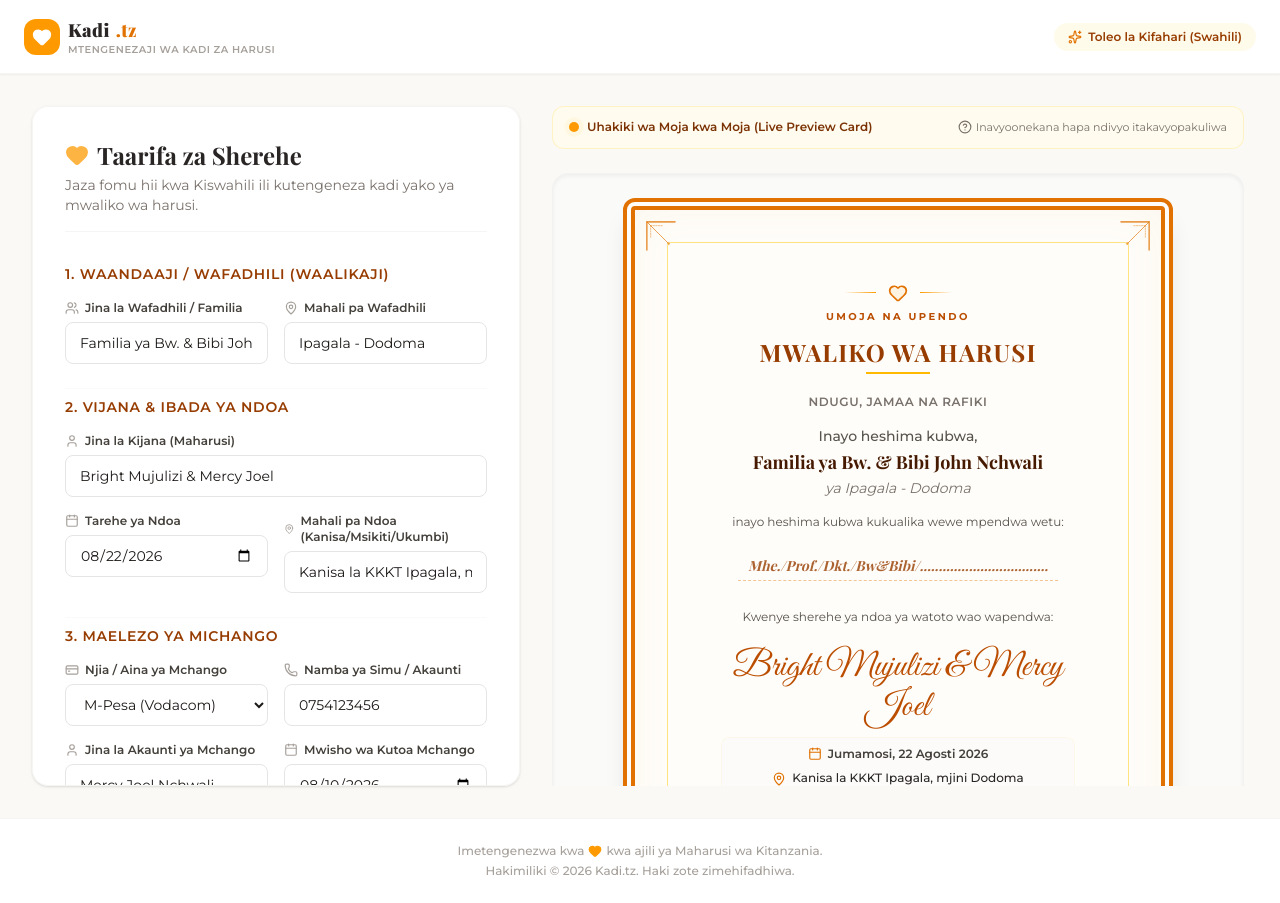
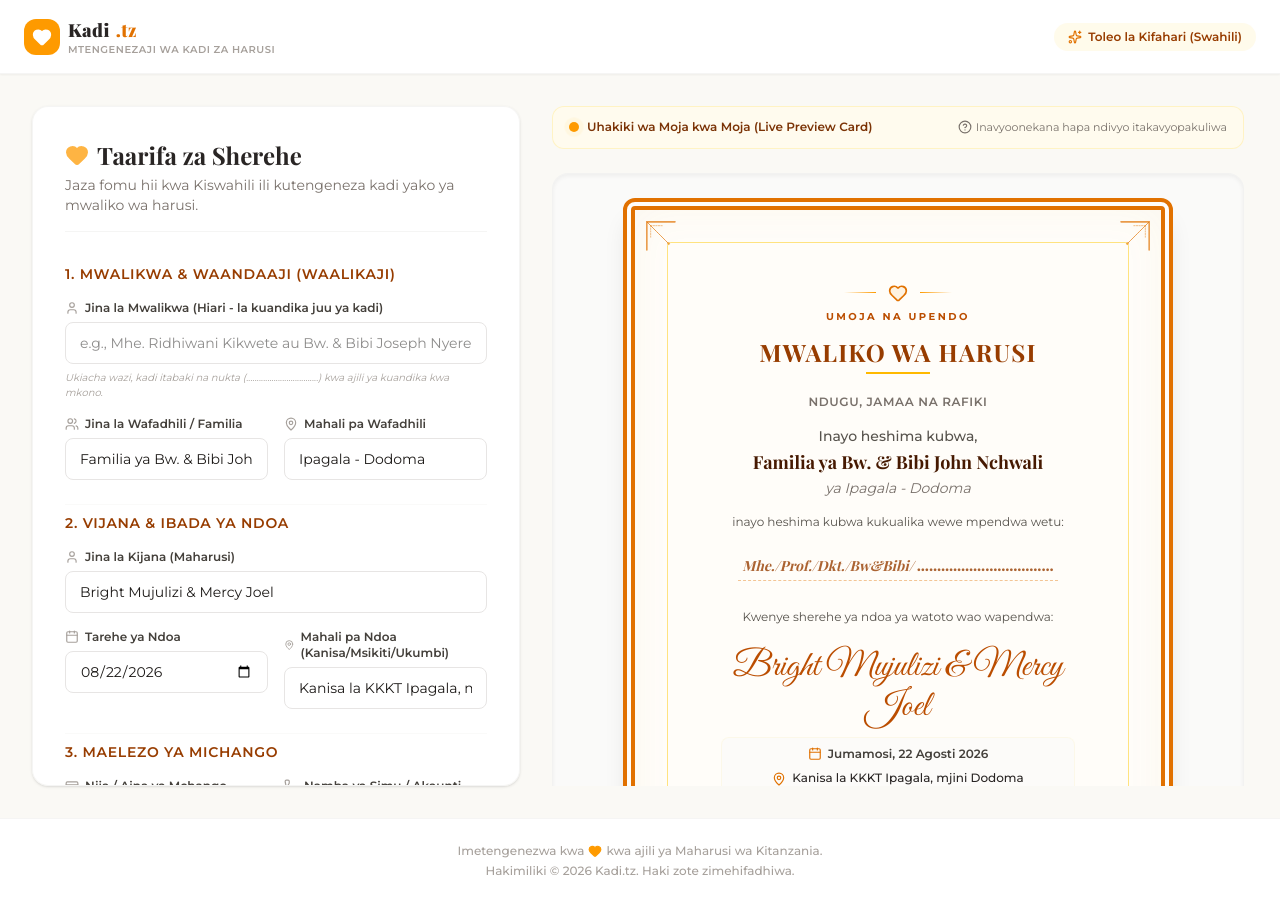
Before and after one commit to Normankita/harusi-kadi, a Next.js app: page / in a window 1280 px wide. Built offline with nearby package versions, Linux system fonts and the light colour scheme; a web font is replaced by a local one.

Commit message:
fixed intended audience

```diff
--- a/app/page.tsx
+++ b/app/page.tsx
@@ -8,6 +8,7 @@ import InvitationPreview from "../components/InvitationPreview";
 import ActionButtons from "../components/ActionButtons";
 
 const INITIAL_DATA: InvitationData = {
+  jinaLaMwalikwa: "",
   wafadhili: "Familia ya Bw. & Bibi John Nchwali",
   mahaliPaWafadhili: "Ipagala - Dodoma",
   jinaLaKijana: "Bright Mujulizi & Mercy Joel",
--- a/components/InvitationForm.tsx
+++ b/components/InvitationForm.tsx
@@ -88,8 +88,28 @@ export default function InvitationForm({ data, onChange }: InvitationFormProps)
         {/* Section 1: Wafadhili / Waandaaji */}
         <div className="space-y-4">
           <h3 className="text-sm font-semibold text-amber-800 uppercase tracking-wider">
-            1. Waandaaji / Wafadhili (Waalikaji)
+            1. Mwalikwa & Waandaaji (Waalikaji)
           </h3>
+          <div className="space-y-4">
+            <div className="space-y-1.5">
+              <label htmlFor="jinaLaMwalikwa" className="text-xs font-semibold text-stone-700 flex items-center gap-1.5">
+                <User className="w-3.5 h-3.5 text-stone-400" />
+                Jina la Mwalikwa (Hiari - la kuandika juu ya kadi)
+              </label>
+              <input
+                id="jinaLaMwalikwa"
+                type="text"
+                name="jinaLaMwalikwa"
+                value={data.jinaLaMwalikwa}
+                onChange={handleInputChange}
+                placeholder="e.g., Mhe. Ridhiwani Kikwete au Bw. & Bibi Joseph Nyerere"
+                className="w-full text-sm px-3.5 py-2.5 rounded-lg border border-stone-200 focus:border-amber-500 focus:ring-2 focus:ring-amber-100 outline-none transition-all"
+              />
+              <p className="text-[10px] text-stone-400 italic">
+                Ukiacha wazi, kadi itabaki na nukta (..................................) kwa ajili ya kuandika kwa mkono.
+              </p>
+            </div>
+
             <div className="grid grid-cols-1 md:grid-cols-2 gap-4">
               <div className="space-y-1.5">
                 <label htmlFor="wafadhili" className="text-xs font-semibold text-stone-700 flex items-center gap-1.5">
@@ -121,6 +141,7 @@ export default function InvitationForm({ data, onChange }: InvitationFormProps)
                 placeholder="e.g., Ipagala - Dodoma"
                 className="w-full text-sm px-3.5 py-2.5 rounded-lg border border-stone-200 focus:border-amber-500 focus:ring-2 focus:ring-amber-100 outline-none transition-all"
               />
+            </div>
           </div>
         </div>
       </div>
--- a/components/InvitationPreview.tsx
+++ b/components/InvitationPreview.tsx
@@ -145,7 +145,10 @@ export default function InvitationPreview({ data, cardRef }: InvitationPreviewPr
             {/* Guest Name Line */}
             <div className="py-2.5 w-full">
               <p className="text-xs md:text-sm font-serif text-amber-800/80 font-bold border-b border-dashed border-amber-600/40 pb-1 italic max-w-xs mx-auto">
-                Mhe./Prof./Dkt./Bw&Bibi/..................................
+                Mhe./Prof./Dkt./Bw&Bibi/{" "}
+                <span className="text-stone-850 not-italic font-sans font-bold tracking-wide">
+                  {data.jinaLaMwalikwa.trim() || ".................................."}
+                </span>
               </p>
             </div>
 
--- a/types/index.ts
+++ b/types/index.ts
@@ -5,6 +5,7 @@ export interface CommitteeMember {
 }
 
 export interface InvitationData {
+  jinaLaMwalikwa: string;
   wafadhili: string;
   mahaliPaWafadhili: string;
   jinaLaKijana: string;
```
Lines whose indentation alone changed are shown as unchanged.
